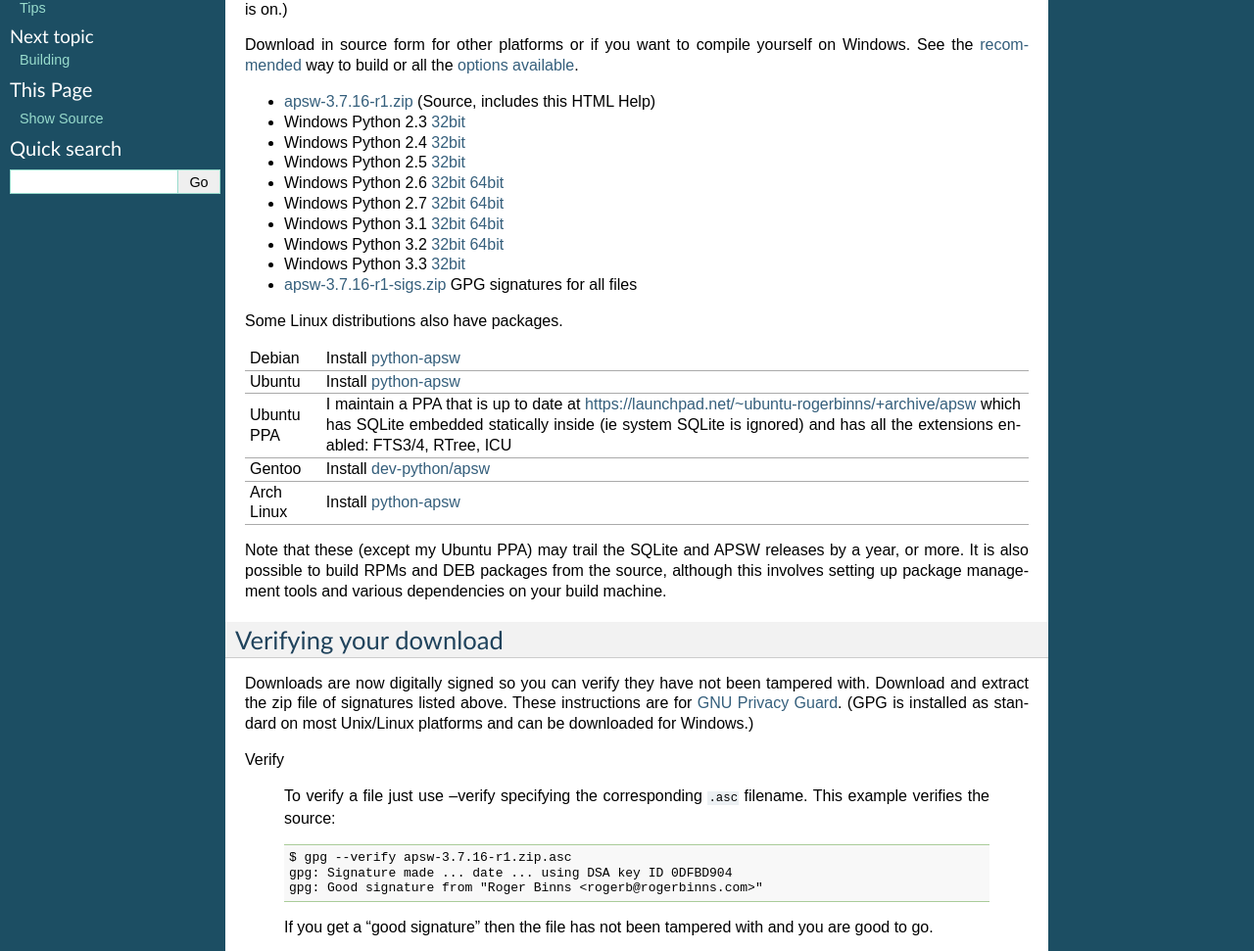
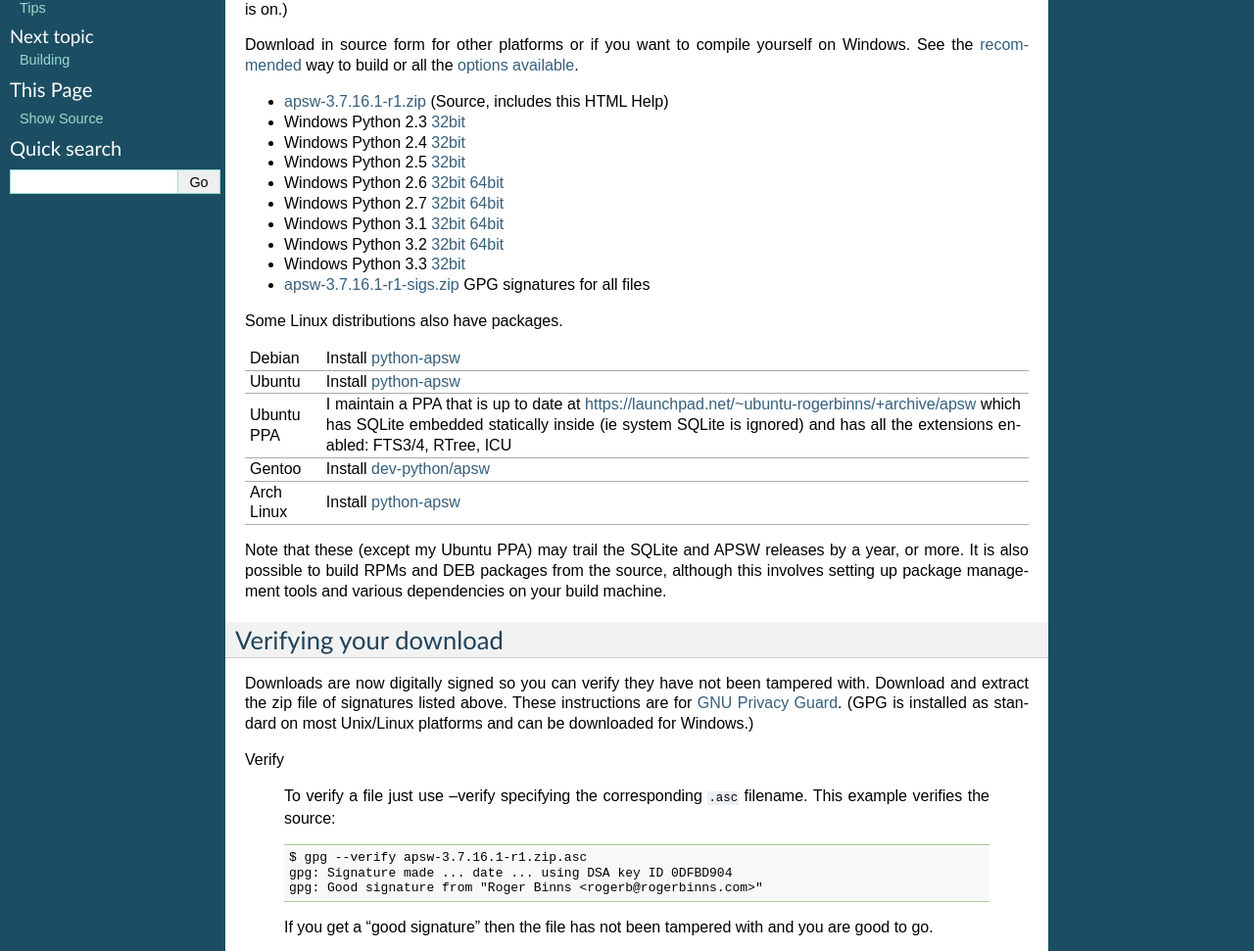
Before and after one commit to rogerbinns/apsw, a Sphinx documentation site: the page built from doc/download.rst, in a window 1280 px wide and 1400 px high. Shown: the part 191-1162 px from the top of the window at 98% size. Built offline with Sphinx 7.4.7, drawn with Linux system fonts in a browser that asks for light colours; pages that are not in the unit, such as notebooks, are missing from menus; the version number is read from the project's files by our own code.

Commit message:
Version bump

```diff
--- a/doc/download.rst
+++ b/doc/download.rst
@@ -18,45 +18,45 @@
 
 .. downloads-begin
 
-* `apsw-3.7.16-r1.zip
-  <https://code.google.com/p/apsw/downloads/detail?name=apsw-3.7.16-r1.zip>`_
+* `apsw-3.7.16.1-r1.zip
+  <https://code.google.com/p/apsw/downloads/detail?name=apsw-3.7.16.1-r1.zip>`_
   (Source, includes this HTML Help)
 
 
 * Windows Python 2.3 `32bit
-  <https://code.google.com/p/apsw/downloads/detail?name=apsw-3.7.16-r1.win32-py2.3.exe>`__
+  <https://code.google.com/p/apsw/downloads/detail?name=apsw-3.7.16.1-r1.win32-py2.3.exe>`__
 
 * Windows Python 2.4 `32bit
-  <https://code.google.com/p/apsw/downloads/detail?name=apsw-3.7.16-r1.win32-py2.4.exe>`__
+  <https://code.google.com/p/apsw/downloads/detail?name=apsw-3.7.16.1-r1.win32-py2.4.exe>`__
 
 * Windows Python 2.5 `32bit
-  <https://code.google.com/p/apsw/downloads/detail?name=apsw-3.7.16-r1.win32-py2.5.exe>`__
+  <https://code.google.com/p/apsw/downloads/detail?name=apsw-3.7.16.1-r1.win32-py2.5.exe>`__
 
 * Windows Python 2.6 `32bit
-  <https://code.google.com/p/apsw/downloads/detail?name=apsw-3.7.16-r1.win32-py2.6.exe>`__
+  <https://code.google.com/p/apsw/downloads/detail?name=apsw-3.7.16.1-r1.win32-py2.6.exe>`__
   `64bit
-  <https://code.google.com/p/apsw/downloads/detail?name=apsw-3.7.16-r1.win-amd64-py2.6.exe>`__
+  <https://code.google.com/p/apsw/downloads/detail?name=apsw-3.7.16.1-r1.win-amd64-py2.6.exe>`__
 
 * Windows Python 2.7 `32bit
-  <https://code.google.com/p/apsw/downloads/detail?name=apsw-3.7.16-r1.win32-py2.7.exe>`__
+  <https://code.google.com/p/apsw/downloads/detail?name=apsw-3.7.16.1-r1.win32-py2.7.exe>`__
   `64bit
-  <https://code.google.com/p/apsw/downloads/detail?name=apsw-3.7.16-r1.win-amd64-py2.7.exe>`__
+  <https://code.google.com/p/apsw/downloads/detail?name=apsw-3.7.16.1-r1.win-amd64-py2.7.exe>`__
 
 * Windows Python 3.1 `32bit
-  <https://code.google.com/p/apsw/downloads/detail?name=apsw-3.7.16-r1.win32-py3.1.exe>`__
+  <https://code.google.com/p/apsw/downloads/detail?name=apsw-3.7.16.1-r1.win32-py3.1.exe>`__
   `64bit
-  <https://code.google.com/p/apsw/downloads/detail?name=apsw-3.7.16-r1.win-amd64-py3.1.exe>`__
+  <https://code.google.com/p/apsw/downloads/detail?name=apsw-3.7.16.1-r1.win-amd64-py3.1.exe>`__
 
 * Windows Python 3.2 `32bit
-  <https://code.google.com/p/apsw/downloads/detail?name=apsw-3.7.16-r1.win32-py3.2.exe>`__
+  <https://code.google.com/p/apsw/downloads/detail?name=apsw-3.7.16.1-r1.win32-py3.2.exe>`__
   `64bit
-  <https://code.google.com/p/apsw/downloads/detail?name=apsw-3.7.16-r1.win-amd64-py3.2.exe>`__
+  <https://code.google.com/p/apsw/downloads/detail?name=apsw-3.7.16.1-r1.win-amd64-py3.2.exe>`__
 
 * Windows Python 3.3 `32bit
-  <https://code.google.com/p/apsw/downloads/detail?name=apsw-3.7.16-r1.win32-py3.3.exe>`__
+  <https://code.google.com/p/apsw/downloads/detail?name=apsw-3.7.16.1-r1.win32-py3.3.exe>`__
 
-* `apsw-3.7.16-r1-sigs.zip
-  <https://code.google.com/p/apsw/downloads/detail?name=apsw-3.7.16-r1-sigs.zip>`_
+* `apsw-3.7.16.1-r1-sigs.zip
+  <https://code.google.com/p/apsw/downloads/detail?name=apsw-3.7.16.1-r1-sigs.zip>`_
   GPG signatures for all files
 
 .. downloads-end
@@ -101,7 +101,7 @@
   To verify a file just use --verify specifying the corresponding
   ``.asc`` filename.  This example verifies the source::
 
-      $ gpg --verify apsw-3.7.16-r1.zip.asc
+      $ gpg --verify apsw-3.7.16.1-r1.zip.asc
       gpg: Signature made ... date ... using DSA key ID 0DFBD904
       gpg: Good signature from "Roger Binns <rogerb@rogerbinns.com>"
 
```
Also changed, not shown: 5 other files.
